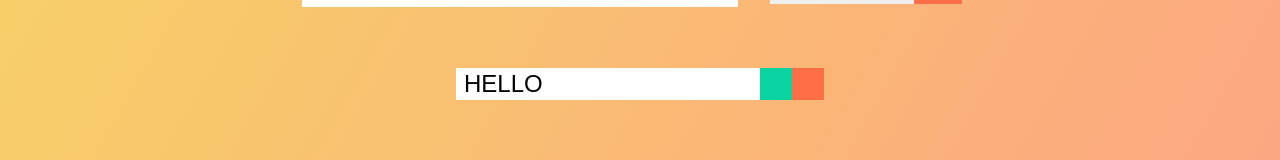
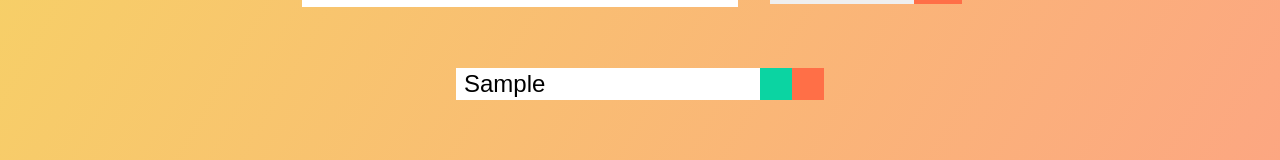
Before and after one commit to diannegabriel/todo-list, a React (Create React App) app: page / in a window 1280 px wide. Both pictures are taken after typing "Sample" into the empty fields and a click on the button 746 px from the left and 240 px from the top of the page. Shown: the part 260-420 px from the top of the page. Built offline with nearby package versions, Linux system fonts and the light colour scheme; the HTML template or start-up script is replaced by a standard one.

Commit message:
Update the todos to reflect the input

```diff
--- a/src/components/Todo.jsx
+++ b/src/components/Todo.jsx
@@ -1,10 +1,10 @@
 import React from "react";
 
-const Todo = () => {
+const Todo = ({ text }) => {
   return (
     <div className="todo">
       <li className="todo-item">
-        HELLO
+        {text}
       </li>
       <button className="complete-btn"><i className="fas fa-check"></i></button>
       <button className="trash-btn"><i className="fas fa-trash"></i></button>
--- a/src/components/TodoList.jsx
+++ b/src/components/TodoList.jsx
@@ -7,7 +7,7 @@ const TodoList = ({ todos }) => {
     <div className="todo-container">
       <ul className="todo-list">
         {todos.map(todo => (
-          <Todo />
+          <Todo key={todo.id} text={todo.text}/>
         ))}
       </ul>
     </div>
```
